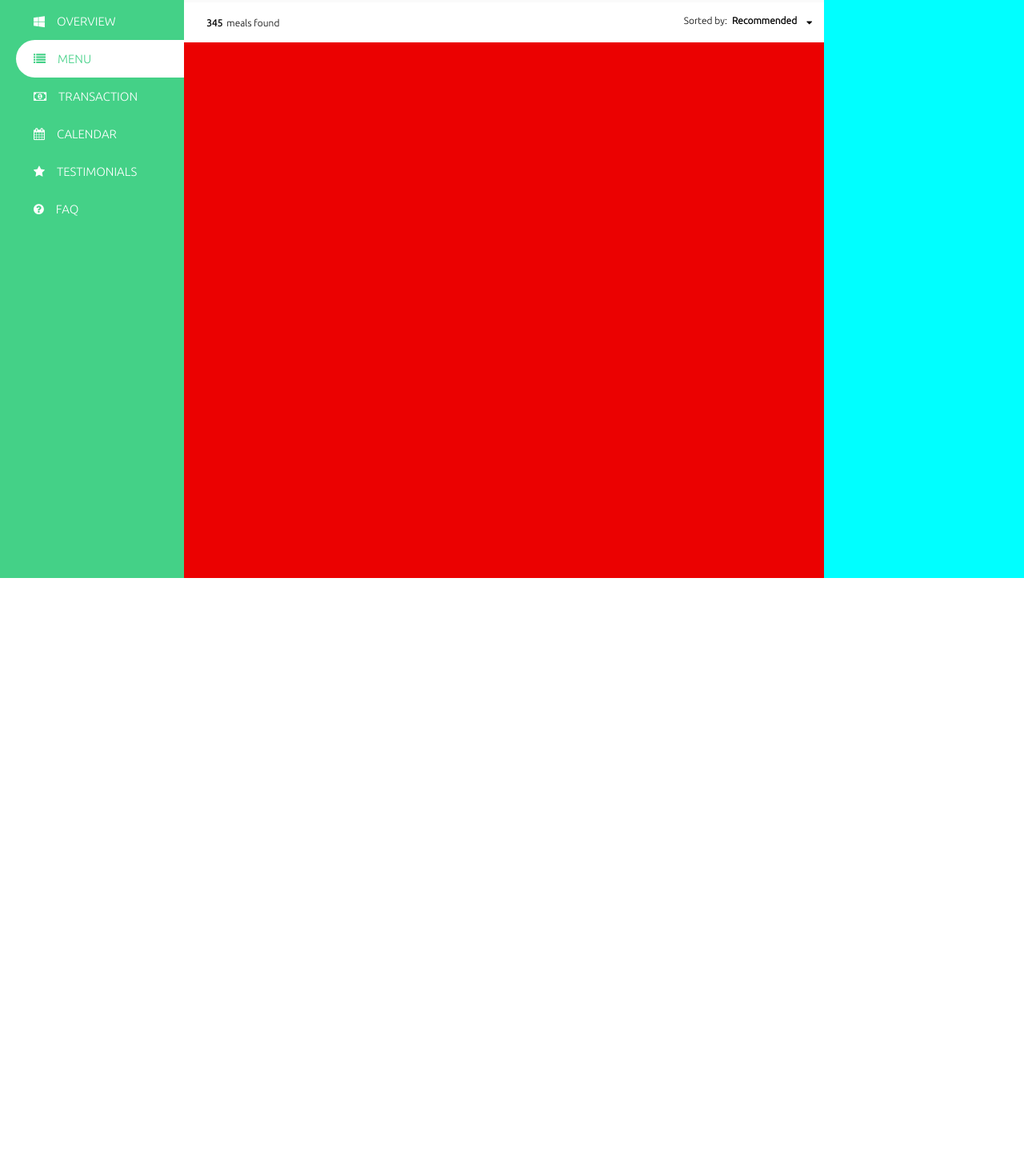
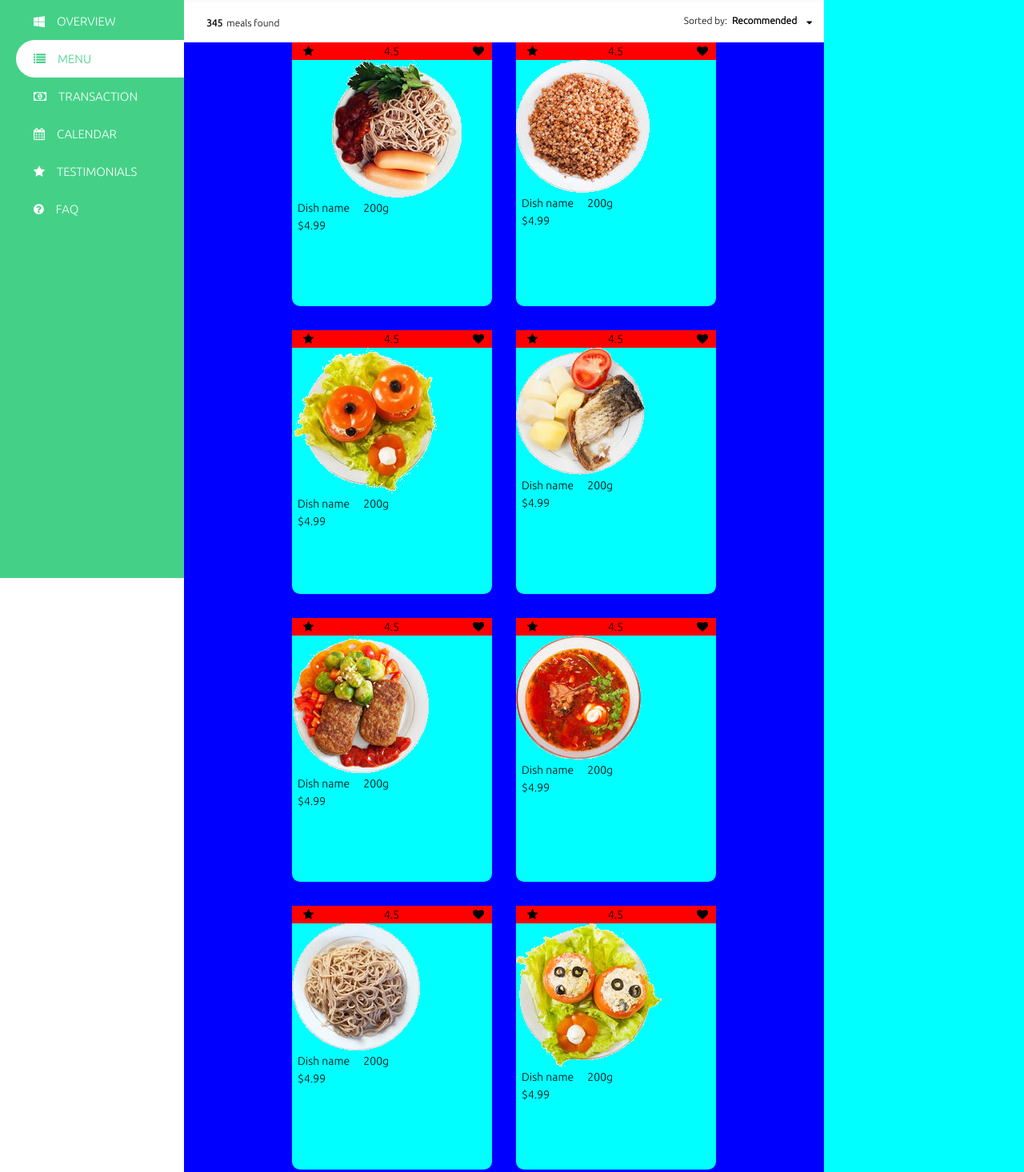
Before and after one commit to tombalv/Food-delivery-platform, a website: page index.html in a window 1280 px wide. Shown: the part 77-1543 px from the top of the page at 80% size. Before the commit the page ends 818 px from the top, so only its background shows below. Drawn offline with Linux system fonts and the light colour scheme.

Commit message:
main content update

```diff
--- a/css/base/layout.css
+++ b/css/base/layout.css
@@ -73,3 +73,81 @@ p i {
   margin-bottom: 5px;
   padding: 0.5em;
 }
+
+/* Main content */
+
+.main-content {
+  display: flex;
+  flex-wrap: wrap;
+  gap: 30px 30px;
+  font-size: 14px;
+  justify-content: center;
+  background-color: blue;
+}
+.food-product-one {
+  width: 250px;
+  height: 330px;
+  border-radius: 10px;
+  background-color: aqua;
+}
+.rating-info {
+  display: flex;
+  justify-content: space-between;
+  align-items: center;
+  background-color: red;
+}
+.food-product-two {
+  width: 250px;
+  height: 330px;
+
+  border-radius: 10px;
+  background-color: aqua;
+}
+.food-product-three {
+  width: 250px;
+  height: 330px;
+
+  border-radius: 10px;
+  background-color: aqua;
+}
+.food-product-four {
+  width: 250px;
+  height: 330px;
+
+  border-radius: 10px;
+  background-color: aqua;
+}
+.food-product-five {
+  width: 250px;
+  height: 330px;
+
+  border-radius: 10px;
+  background-color: aqua;
+}
+.food-product-six {
+  width: 250px;
+  height: 330px;
+
+  border-radius: 10px;
+  background-color: aqua;
+}
+.food-product-seven {
+  width: 250px;
+  height: 330px;
+
+  border-radius: 10px;
+  background-color: aqua;
+}
+.food-product-eight {
+  width: 250px;
+  height: 330px;
+
+  border-radius: 10px;
+  background-color: aqua;
+}
+.food-product-nine {
+  width: 250px;
+  height: 330px;
+  border-radius: 10px;
+  background-color: aqua;
+}
--- a/index.html
+++ b/index.html
@@ -59,6 +59,81 @@
             Sorted by:<a>Recommended</a><i class="fa fa-sort-desc"></i>
           </p>
         </div>
+        <div class="main-content">
+          <div class="food-product-one">
+            <p class="rating-info">
+              <i class="fa fa-star"> </i>4.5<i class="fa fa-heart"></i>
+            </p>
+            <a></a>
+            <img src="./design/img/food-1.webp" alt="Food-Photo" />
+            <p class="food-name">Dish name <span>200g</span></p>
+            <p class="food-price">$4.99</p>
+          </div>
+          <div class="food-product-two">
+            <p class="rating-info">
+              <i class="fa fa-star"> </i>4.5<i class="fa fa-heart"></i>
+            </p>
+            <img src="./design/img/food-2.webp" alt="Food-Photo" />
+            <p class="food-name">Dish name <span>200g</span></p>
+            <p class="food-price">$4.99</p>
+          </div>
+          <div class="food-product-three">
+            <p class="rating-info">
+              <i class="fa fa-star"> </i>4.5<i class="fa fa-heart"></i>
+            </p>
+            <img src="./design/img/food-3.webp" alt="Food-Photo" />
+            <p class="food-name">Dish name <span>200g</span></p>
+            <p class="food-price">$4.99</p>
+          </div>
+          <div class="food-product-four">
+            <p class="rating-info">
+              <i class="fa fa-star"> </i>4.5<i class="fa fa-heart"></i>
+            </p>
+            <img src="./design/img/food-4.webp" alt="Food-Photo" />
+            <p class="food-name">Dish name <span>200g</span></p>
+            <p class="food-price">$4.99</p>
+          </div>
+          <div class="food-product-five">
+            <p class="rating-info">
+              <i class="fa fa-star"> </i>4.5<i class="fa fa-heart"></i>
+            </p>
+            <img src="./design/img/food-5.webp" alt="Food-Photo" />
+            <p class="food-name">Dish name <span>200g</span></p>
+            <p class="food-price">$4.99</p>
+          </div>
+          <div class="food-product-six">
+            <p class="rating-info">
+              <i class="fa fa-star"> </i>4.5<i class="fa fa-heart"></i>
+            </p>
+            <img src="./design/img/food-6.webp" alt="Food-Photo" />
+            <p class="food-name">Dish name <span>200g</span></p>
+            <p class="food-price">$4.99</p>
+          </div>
+          <div class="food-product-seven">
+            <p class="rating-info">
+              <i class="fa fa-star"> </i>4.5<i class="fa fa-heart"></i>
+            </p>
+            <img src="./design/img/food-7.webp" alt="Food-Photo" />
+            <p class="food-name">Dish name <span>200g</span></p>
+            <p class="food-price">$4.99</p>
+          </div>
+          <div class="food-product-eight">
+            <p class="rating-info">
+              <i class="fa fa-star"> </i>4.5<i class="fa fa-heart"></i>
+            </p>
+            <img src="./design/img/food-8.webp" alt="Food-Photo" />
+            <p class="food-name">Dish name <span>200g</span></p>
+            <p class="food-price">$4.99</p>
+          </div>
+          <div class="food-product-nine">
+            <p class="rating-info">
+              <i class="fa fa-star"> </i>4.5<i class="fa fa-heart"></i>
+            </p>
+            <img src="./design/img/food-9.webp" alt="Food-Photo" />
+            <p class="food-name">Dish name <span>200g</span></p>
+            <p class="food-price">$4.99</p>
+          </div>
+        </div>
       </section>
       <section class="check-out">Section 2</section>
     </main>
```
